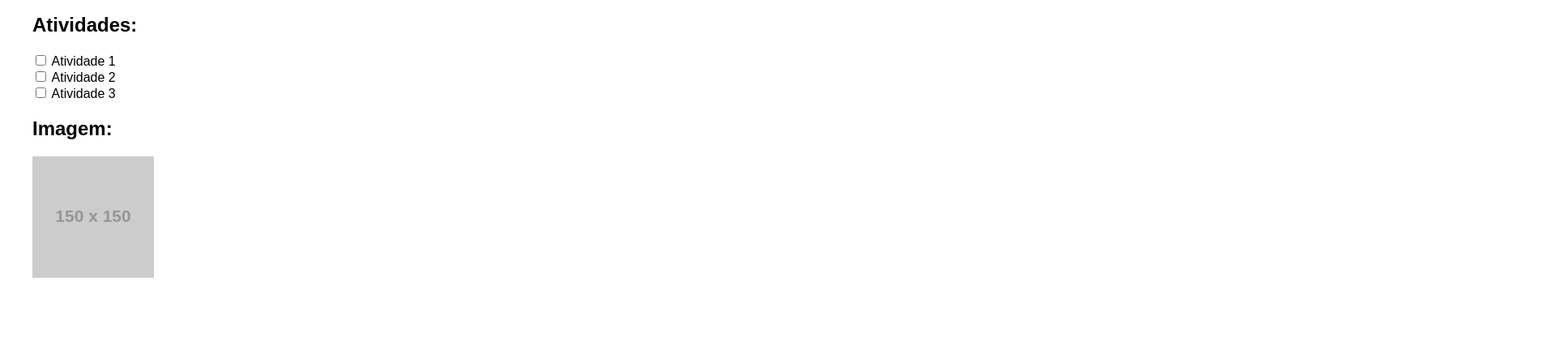
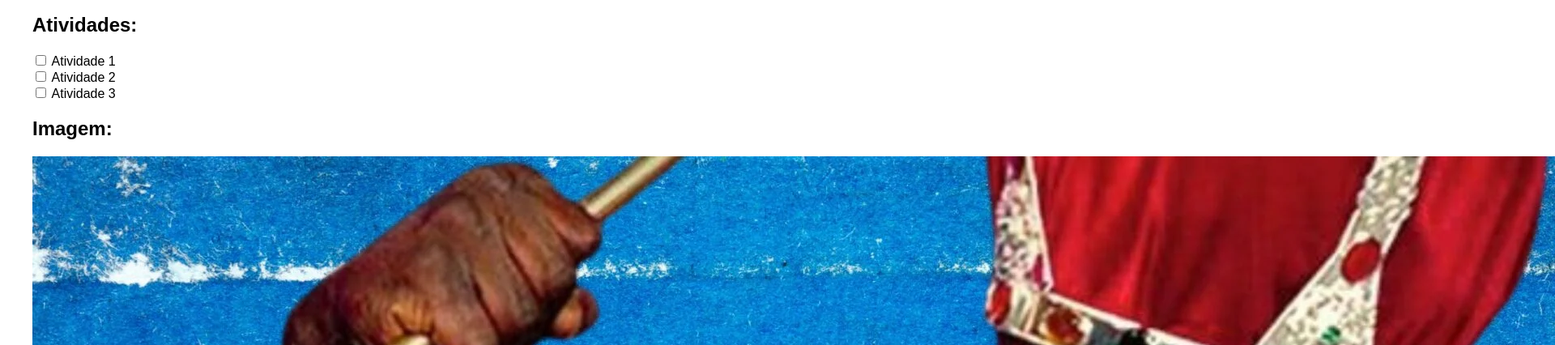
Before and after one commit to llc4rla/Carla-03, a plain HTML site: page index.html in a window 1280 px wide. Shown: the part 190-616 px from the top of the page at 81% size, 1920 px wide, since content can reach past the window. Drawn offline with Linux system fonts and the light colour scheme; placeholder pictures from the web are drawn by us.

Commit message:
Update index.html

```diff
--- a/index.html
+++ b/index.html
@@ -32,7 +32,8 @@
 </div>
 <div>
 <h2>Imagem:</h2>
-<img id="imagem" src="https://via.placeholder.com/150" alt="Imagem exemplo">
+<img id="imagem" src="Banner-Blog-1-scaled.jpg.webp
+" alt="Imagem exemplo">
 </div>
 <script src="script.js"></script>
 </body>
```
